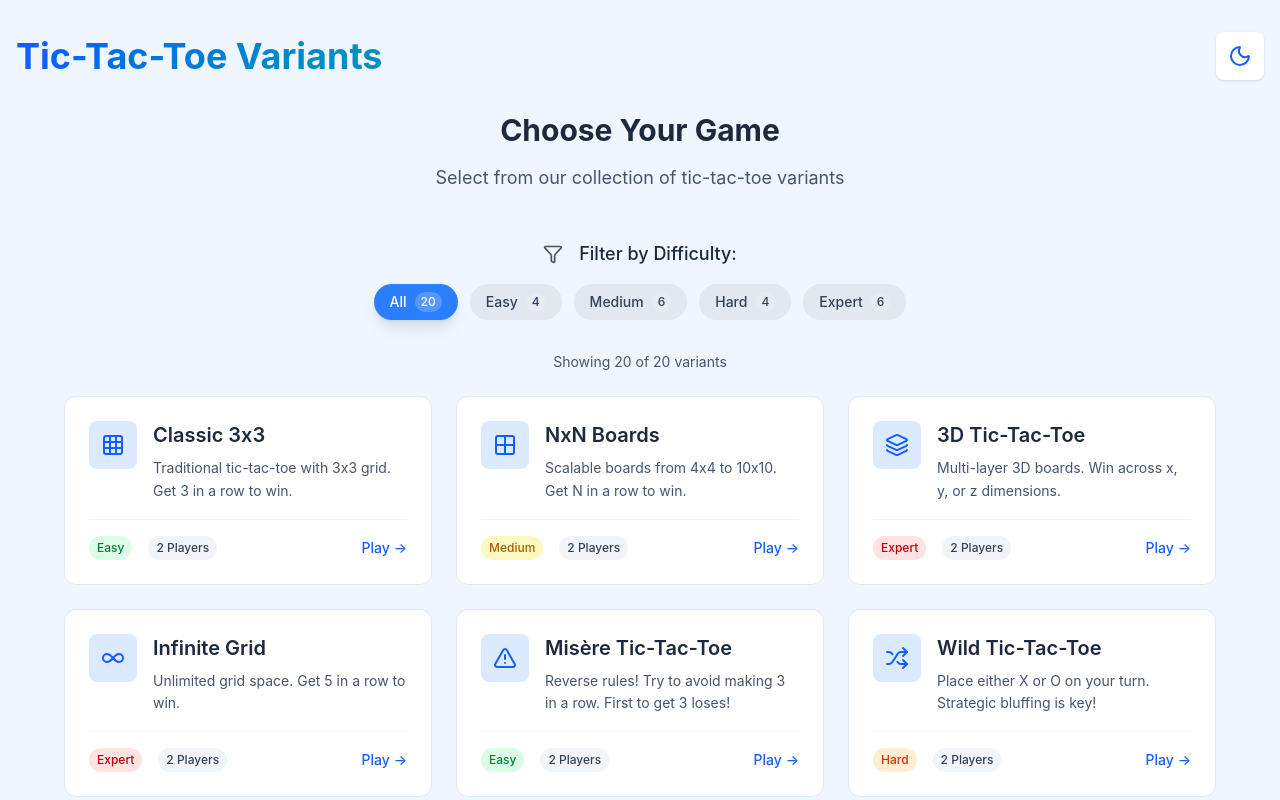
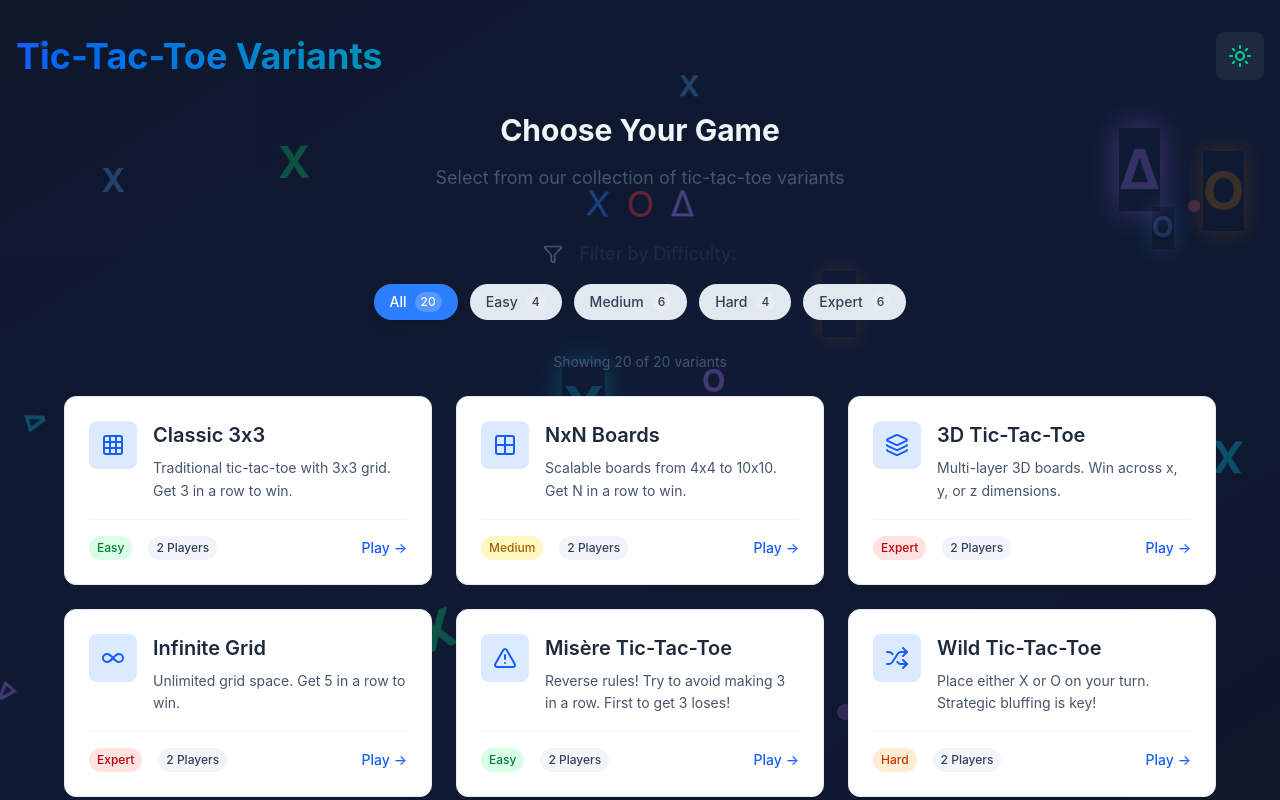
Before and after one commit to nagmudit/Games, a Next.js app in the folder tic-tac-toe/: page / in a window 1280 px wide. Shown: the top 800 px of the page. Built offline with nearby package versions, Linux system fonts and the light colour scheme.

Commit message:
added animation

```diff
--- a/tic-tac-toe/src/app/globals.css
+++ b/tic-tac-toe/src/app/globals.css
@@ -4,3 +4,124 @@ body {
   font-family: Inter, ui-sans-serif, system-ui, sans-serif;
   transition: background-color 0.3s ease, color 0.3s ease;
 }
+
+/* Floating animation keyframes */
+@keyframes float {
+  0%, 100% {
+    transform: translateY(0px) rotate(0deg);
+  }
+  50% {
+    transform: translateY(-20px) rotate(180deg);
+  }
+}
+
+@keyframes float-slow {
+  0%, 100% {
+    transform: translateY(0px) translateX(0px) rotate(0deg);
+  }
+  25% {
+    transform: translateY(-15px) translateX(10px) rotate(90deg);
+  }
+  50% {
+    transform: translateY(-30px) translateX(-5px) rotate(180deg);
+  }
+  75% {
+    transform: translateY(-10px) translateX(-15px) rotate(270deg);
+  }
+}
+
+@keyframes glitch {
+  0%, 100% {
+    transform: translate(0);
+    filter: hue-rotate(0deg);
+  }
+  20% {
+    transform: translate(-2px, 2px);
+    filter: hue-rotate(90deg);
+  }
+  40% {
+    transform: translate(-2px, -2px);
+    filter: hue-rotate(180deg);
+  }
+  60% {
+    transform: translate(2px, 2px);
+    filter: hue-rotate(270deg);
+  }
+  80% {
+    transform: translate(2px, -2px);
+    filter: hue-rotate(360deg);
+  }
+}
+
+@keyframes bounce-in {
+  0% {
+    transform: scale(0) rotate(0deg);
+    opacity: 0;
+  }
+  50% {
+    transform: scale(1.3) rotate(180deg);
+    opacity: 0.8;
+  }
+  100% {
+    transform: scale(1) rotate(360deg);
+    opacity: 1;
+  }
+}
+
+@keyframes pulse-glow {
+  0%, 100% {
+    opacity: 0.6;
+    transform: scale(1);
+    box-shadow: 0 0 20px currentColor;
+  }
+  50% {
+    opacity: 1;
+    transform: scale(1.1);
+    box-shadow: 0 0 40px currentColor, 0 0 60px currentColor;
+  }
+}
+
+@keyframes wiggle {
+  0%, 100% {
+    transform: rotate(0deg);
+  }
+  25% {
+    transform: rotate(-5deg) scale(1.05);
+  }
+  50% {
+    transform: rotate(5deg) scale(0.95);
+  }
+  75% {
+    transform: rotate(-3deg) scale(1.02);
+  }
+}
+
+/* Animation utility classes */
+.float-animation {
+  animation: float 6s ease-in-out infinite;
+}
+
+.float-slow-animation {
+  animation: float-slow 8s ease-in-out infinite;
+}
+
+.glitch-animation {
+  animation: glitch 2s ease-in-out infinite;
+}
+
+.bounce-in-animation {
+  animation: bounce-in 1s ease-out;
+}
+
+.pulse-glow-animation {
+  animation: pulse-glow 3s ease-in-out infinite;
+}
+
+.wiggle-animation {
+  animation: wiggle 4s ease-in-out infinite;
+}
+
+/* Hover effects */
+.symbol-hover:hover {
+  animation: wiggle 0.5s ease-in-out;
+}
--- /dev/null
+++ b/tic-tac-toe/src/components/AnimatedBackground.tsx
@@ -0,0 +1,108 @@
+"use client";
+
+import { useEffect, useState } from "react";
+
+interface AnimatedSymbol {
+  id: number;
+  symbol: "X" | "O" | "Δ";
+  x: number;
+  y: number;
+  size: number;
+  color: string;
+  animation: string;
+  duration: number;
+  delay: number;
+}
+
+export default function AnimatedBackground() {
+  const [symbols, setSymbols] = useState<AnimatedSymbol[]>([]);
+
+  useEffect(() => {
+    const generateSymbols = () => {
+      const newSymbols: AnimatedSymbol[] = [];
+      const symbolTypes: ("X" | "O" | "Δ")[] = ["X", "O", "Δ"];
+      const colors = [
+        "text-blue-400/30 dark:text-blue-300/20",
+        "text-red-400/30 dark:text-red-300/20",
+        "text-green-400/30 dark:text-green-300/20",
+        "text-purple-400/30 dark:text-purple-300/20",
+        "text-cyan-400/30 dark:text-cyan-300/20",
+        "text-orange-400/30 dark:text-orange-300/20",
+      ];
+      const animations = [
+        "float-animation",
+        "float-slow-animation",
+        "glitch-animation",
+        "pulse-glow-animation",
+        "wiggle-animation",
+      ];
+
+      // Generate 15-20 symbols
+      for (let i = 0; i < 18; i++) {
+        newSymbols.push({
+          id: i,
+          symbol: symbolTypes[Math.floor(Math.random() * symbolTypes.length)],
+          x: Math.random() * 100, // percentage
+          y: Math.random() * 100, // percentage
+          size: Math.random() * 40 + 20, // 20-60px
+          color: colors[Math.floor(Math.random() * colors.length)],
+          animation: animations[Math.floor(Math.random() * animations.length)],
+          duration: Math.random() * 4 + 3, // 3-7 seconds
+          delay: Math.random() * 2, // 0-2 seconds
+        });
+      }
+
+      setSymbols(newSymbols);
+    };
+
+    generateSymbols();
+
+    // Regenerate symbols periodically for variety
+    const interval = setInterval(() => {
+      generateSymbols();
+    }, 15000); // Every 15 seconds
+
+    return () => clearInterval(interval);
+  }, []);
+
+  return (
+    <div className="fixed inset-0 pointer-events-none overflow-hidden z-0">
+      {symbols.map((symbol) => (
+        <div
+          key={symbol.id}
+          className={`absolute select-none font-bold ${symbol.color} ${symbol.animation} transition-opacity duration-1000`}
+          style={{
+            left: `${symbol.x}%`,
+            top: `${symbol.y}%`,
+            fontSize: `${symbol.size}px`,
+            animationDuration: `${symbol.duration}s`,
+            animationDelay: `${symbol.delay}s`,
+          }}
+        >
+          {symbol.symbol}
+        </div>
+      ))}
+
+      {/* Additional glitch effect overlay */}
+      <div className="absolute inset-0 bg-gradient-to-br from-transparent via-blue-500/5 to-transparent dark:via-emerald-500/5 animate-pulse" />
+
+      {/* Floating particles */}
+      <div
+        className="absolute top-10 left-10 w-2 h-2 bg-blue-400/20 rounded-full bounce-in-animation"
+        style={{ animationDelay: "0.5s" }}
+      />
+      <div
+        className="absolute top-1/4 right-20 w-3 h-3 bg-red-400/20 rounded-full bounce-in-animation"
+        style={{ animationDelay: "1s" }}
+      />
+      <div
+        className="absolute bottom-1/3 left-1/4 w-2 h-2 bg-green-400/20 rounded-full bounce-in-animation"
+        style={{ animationDelay: "1.5s" }}
+      />
+      <div
+        className="absolute bottom-20 right-1/3 w-4 h-4 bg-purple-400/20 rounded-full bounce-in-animation"
+        style={{ animationDelay: "2s" }}
+      />
+    </div>
+  );
+}
--- a/tic-tac-toe/src/components/GameMenu.tsx
+++ b/tic-tac-toe/src/components/GameMenu.tsx
@@ -235,6 +235,21 @@ export default function GameMenu({ onSelectGame }: GameMenuProps) {
         <p className="text-lg text-slate-600 dark:text-slate-400">
           Select from our collection of tic-tac-toe variants
         </p>
+
+        {/* Animated symbols around the title */}
+        <div className="relative mt-6 mb-8">
+          <div className="absolute left-1/2 transform -translate-x-1/2 -top-8 text-4xl">
+            <span className="inline-block text-blue-500/40 dark:text-blue-400/30 wiggle-animation mr-4">
+              X
+            </span>
+            <span className="inline-block text-red-500/40 dark:text-red-400/30 float-animation">
+              O
+            </span>
+            <span className="inline-block text-green-500/40 dark:text-green-400/30 glitch-animation ml-4">
+              Δ
+            </span>
+          </div>
+        </div>
       </div>
 
       {/* Difficulty Filter */}
@@ -333,7 +348,7 @@ export default function GameMenu({ onSelectGame }: GameMenuProps) {
                   <game.icon size={24} />
                 </div>
                 <div className="flex-1">
-                  <h3 className="text-xl font-semibold mb-2 text-slate-800 dark:text-slate-100">
+                  <h3 className="text-xl font-semibold mb-2 text-slate-800 dark:text-slate-100 group-hover:text-blue-600 dark:group-hover:text-emerald-400 transition-colors duration-300">
                     {game.title}
                   </h3>
                   <p className="text-slate-600 dark:text-slate-300 text-sm leading-relaxed">
--- a/tic-tac-toe/src/components/TicTacToeApp.tsx
+++ b/tic-tac-toe/src/components/TicTacToeApp.tsx
@@ -1,8 +1,9 @@
 "use client";
 
-import { useState } from "react";
+import { useState, useEffect } from "react";
 import { Moon, Sun } from "lucide-react";
 import GameMenu from "./GameMenu";
+import AnimatedBackground from "./AnimatedBackground";
 import ClassicGame from "./games/ClassicGame";
 import NxNGame from "./games/NxNGame";
 import ThreeDGame from "./games/ThreeDGame";
@@ -48,7 +49,12 @@ export type GameVariant =
 
 export default function TicTacToeApp() {
   const [selectedGame, setSelectedGame] = useState<GameVariant | null>(null);
-  const [isDarkMode, setIsDarkMode] = useState(false);
+  const [isDarkMode, setIsDarkMode] = useState(true);
+
+  // Initialize dark mode on component mount
+  useEffect(() => {
+    document.documentElement.classList.add("dark");
+  }, []);
 
   const toggleTheme = () => {
     setIsDarkMode(!isDarkMode);
@@ -104,19 +110,22 @@ export default function TicTacToeApp() {
 
   return (
     <div
-      className={`min-h-screen transition-colors duration-300 ${
+      className={`min-h-screen transition-colors duration-300 relative ${
         isDarkMode ? "bg-slate-900 text-slate-100" : "bg-blue-50 text-slate-800"
       }`}
     >
-      <div className="container mx-auto px-4 py-8">
+      {/* Animated Background - only show on main menu */}
+      {!selectedGame && <AnimatedBackground />}
+
+      <div className="container mx-auto px-4 py-8 relative z-10">
         {/* Header */}
         <header className="flex justify-between items-center mb-8">
-          <h1 className="text-4xl font-bold bg-gradient-to-r from-blue-600 to-cyan-600 dark:from-emerald-400 dark:to-cyan-400 bg-clip-text text-transparent">
+          <h1 className="text-4xl font-bold bg-gradient-to-r from-blue-600 to-cyan-600 dark:from-emerald-400 dark:to-cyan-400 bg-clip-text text-transparent symbol-hover">
             Tic-Tac-Toe Variants
           </h1>
           <button
             onClick={toggleTheme}
-            className={`p-3 rounded-lg transition-colors duration-200 ${
+            className={`p-3 rounded-lg transition-colors duration-200 symbol-hover ${
               isDarkMode
                 ? "bg-slate-800 hover:bg-slate-700 text-emerald-400"
                 : "bg-white hover:bg-gray-100 text-blue-600 shadow-sm"
```
